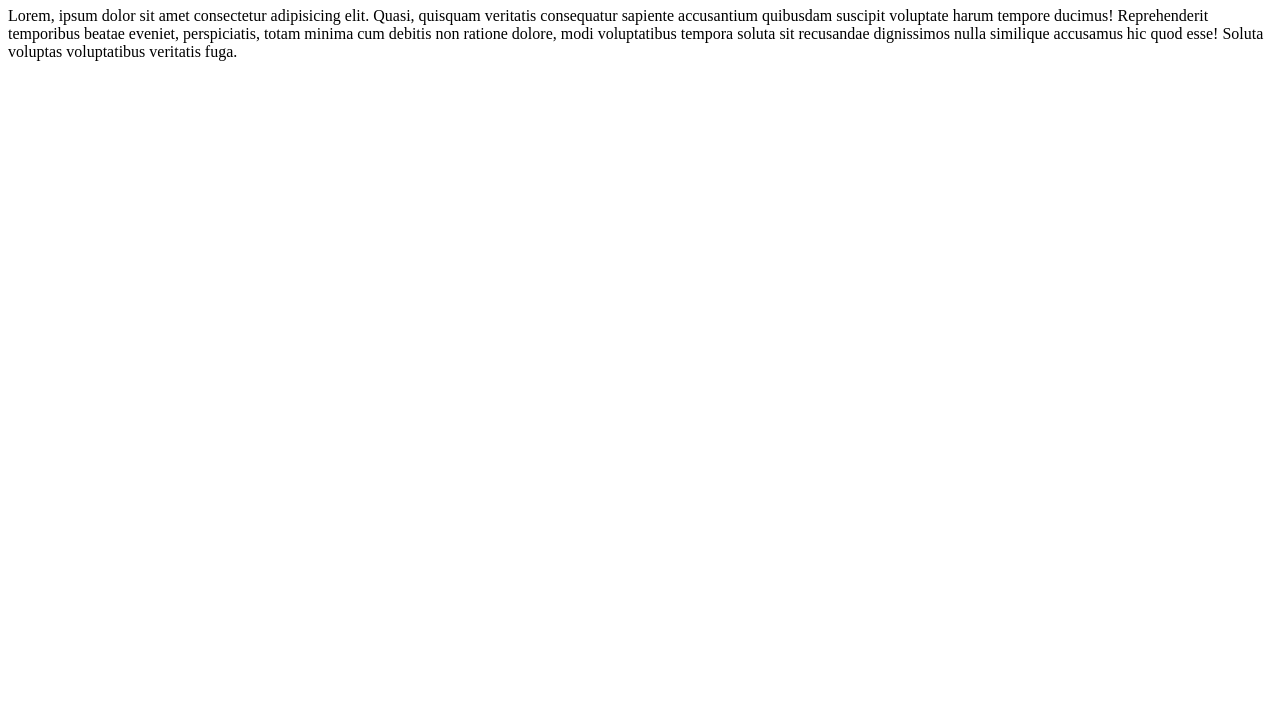
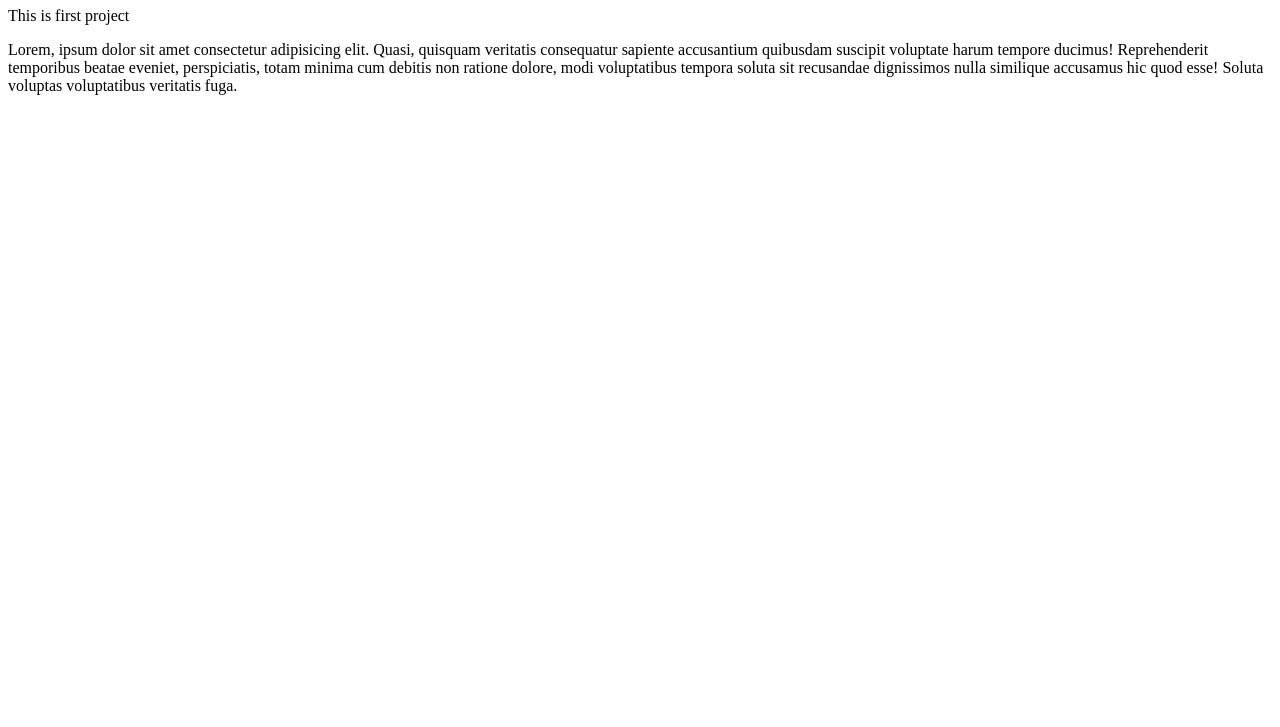
Before and after one commit to Emon6017/First-project, a plain HTML site: page Index.html in a window 1280 px wide. Shown: the part 73-800 px from the top of the page. Drawn offline with Linux system fonts and the light colour scheme.

Commit message:
Update Index.html

```diff
--- a/Index.html
+++ b/Index.html
@@ -7,6 +7,7 @@
 </head>
 <body>
     <h1>Fazle Rabby</h1>
+    <p>This is first project<p>
     <p>Lorem, ipsum dolor sit amet consectetur adipisicing elit. Quasi, quisquam veritatis consequatur sapiente accusantium quibusdam suscipit voluptate harum tempore ducimus! Reprehenderit temporibus beatae eveniet, perspiciatis, totam minima cum debitis non ratione dolore, modi voluptatibus tempora soluta sit recusandae dignissimos nulla similique accusamus hic quod esse! Soluta voluptas voluptatibus veritatis fuga.</p>
 </body>
 </html>
```
